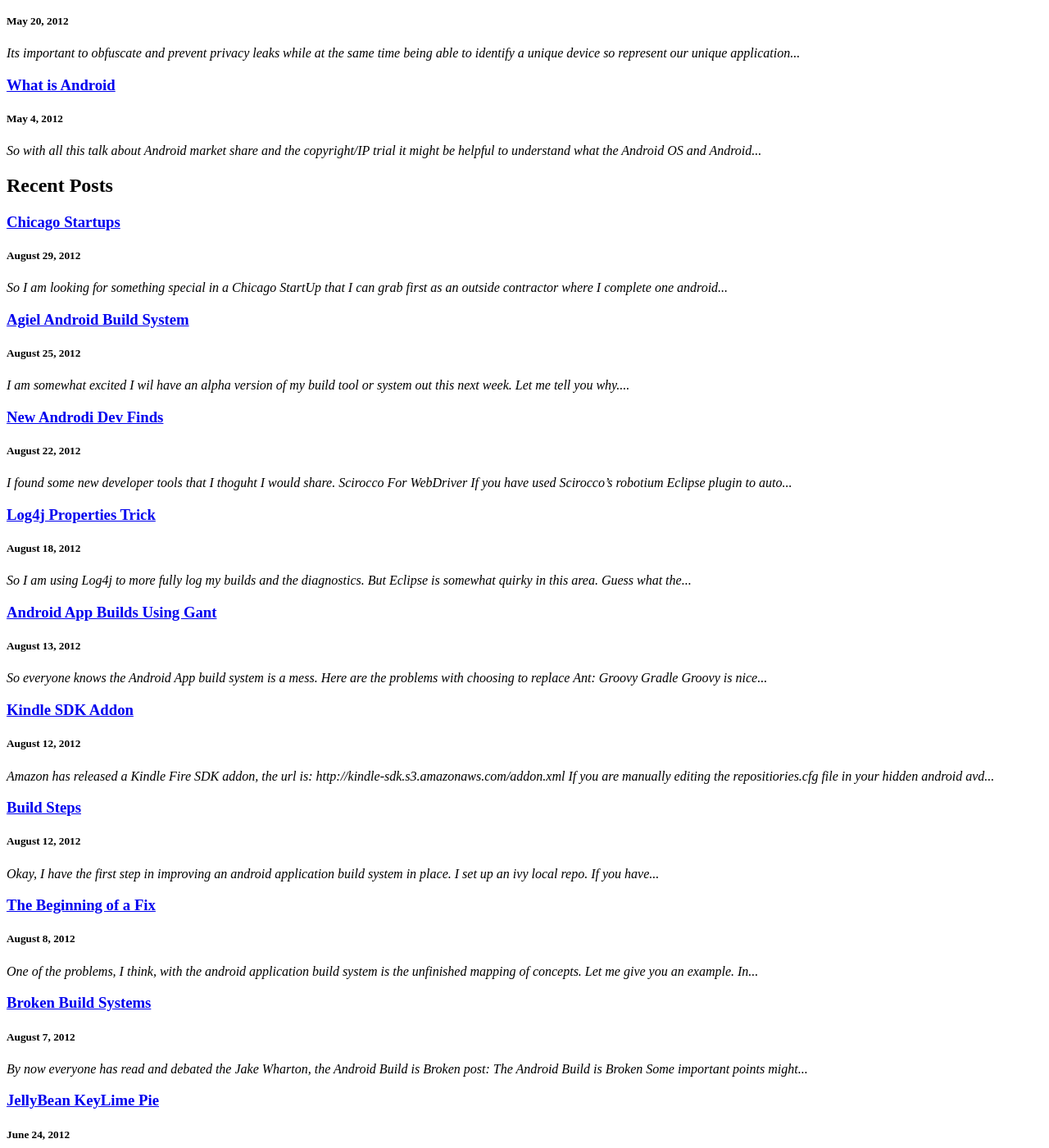
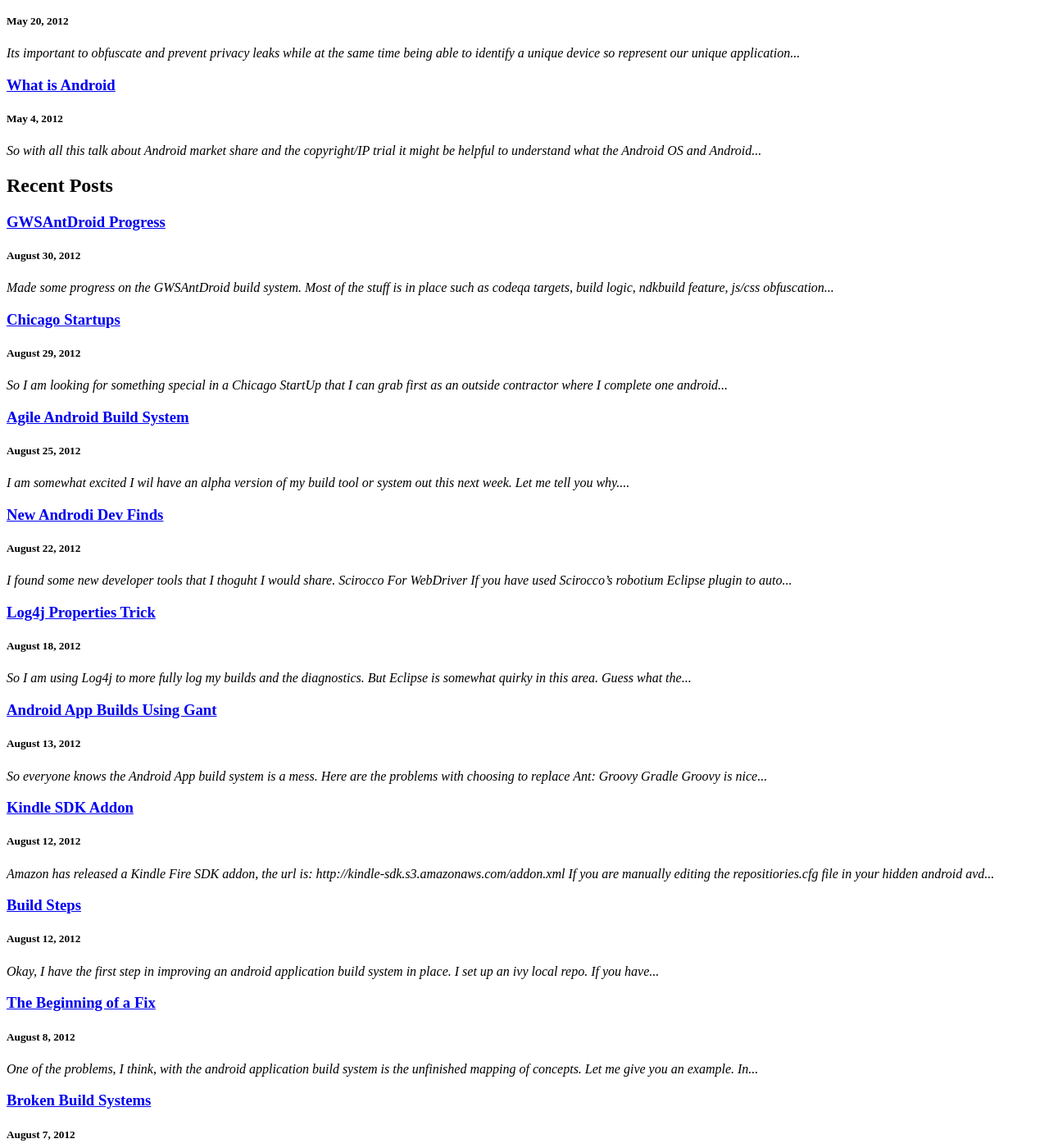
Before and after one commit to fredgrott/shareme.github.com, a Jekyll site: the page built from index.md, in a window 1280 px wide and 1400 px high, scrolled down 698 px. Shown: the whole window at 82% size. Built offline with Jekyll 4.4.1, drawn with Linux system fonts in a browser that asks for light colours; Markdown is read by kramdown in place of the engine named in the settings; comment, search, counter and statistics services are not loaded; a style sheet for code colours, icons or effects is not loaded; part of the change alters nothing that is shown; some of the changed text lies outside the part shown.

Commit message:
8-30 post and spelling correction title of aprevious post

```diff
--- a/_posts/2012-8-25-Agile-Android-Build-System.md
+++ b/_posts/2012-8-25-Agile-Android-Build-System.md
@@ -1,6 +1,6 @@
 ---
 layout: post
-title: Agiel Android Build System
+title: Agile Android Build System
 tagline: can haz agile androids
 description: goals of an agile android build system
 categories: blog
--- /dev/null
+++ b/_posts/2012-8-30-GWSAntDroid-Progress.md
@@ -0,0 +1,27 @@
+---
+layout: post
+title: GWSAntDroid Progress
+description: Progress on GWSAntDroid build system.
+tagline: I haz builds
+categories: blog
+tags: [java, android, ant]
+---
+
+Made some progress on the GWSAntDroid build system. Most of the stuff is in place
+such as codeqa targets, build logic, ndkbuild feature, js/css obfuscation on product
+release for those projects that have a web component.
+
+The next steps are finish the doclava templates, do some test project build types to
+verify feature operations and than wire up the javamonkey feature set.
+
+# Things Learned Thus Far
+
+Its very hard to have one aspect of a build system relying upon a SDK install as the
+library jar dependency system. It results in a lot more build logic and build boilerplate
+code. I wish Google would just pick up the IVY ant task and submit the artifacts to the Maven2
+Central.
+
+Its easier to create new internal targets for added things like codeqa than to rely upon the
+pre and post targets that Google gave us.  Why? Most IDEs have ANT target view outlines so
+its easier for every one to use that outline to go to a target to change rather than a huge
+post compile or pre build target.
```
